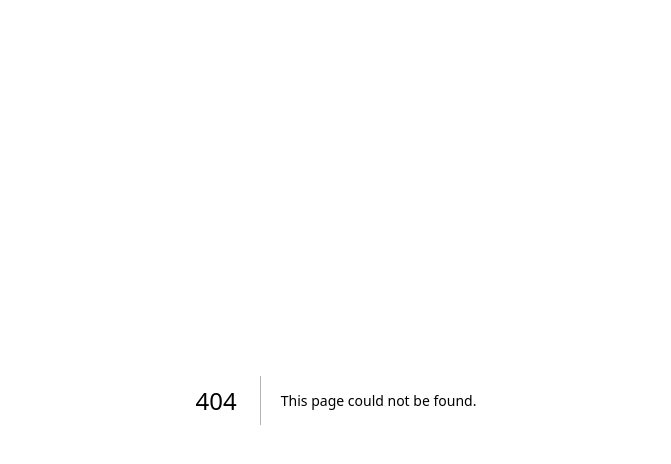
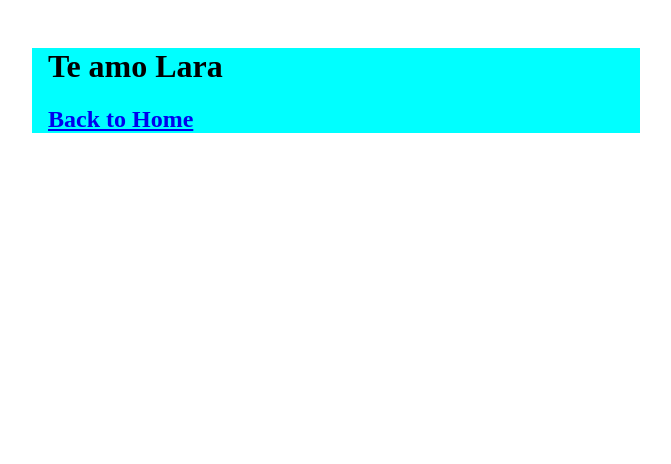
Before and after one commit to victorlhp/nextblog, a Next.js app: page /posts/second-post in a window 1280 px wide. Before the commit this address had no page. Shown: the top 464 px of the page, without its empty margins (304-975 px from the left). Built offline with nearby package versions, Linux system fonts and the light colour scheme.

Commit message:
criação de second post

```diff
--- /dev/null
+++ b/pages/posts/second-post.js
@@ -0,0 +1,27 @@
+import Head from 'next/head';
+import Layout from '../../components/layout';
+import Script from 'next/script';
+import Link from 'next/link';
+
+export default function SecondPost() {
+    return (
+
+      <Layout>
+        <Head>
+          <title>Second Post</title>
+        </Head>
+        <Script
+          src="https://connect.facebook.net/en_US/sdk.js"
+          strategy="lazyOnload"
+          onLoad={() =>
+            console.log(`script loaded correctly, window.FB has been populated`)
+          }
+        />
+        <h1>Te amo Lara</h1>
+        <h2>
+          <Link href="/">Back to Home</Link>
+        </h2>
+      </Layout>
+
+    );
+  }
```
Also changed, not shown: pages/posts/first-post.js (+5 -5 lines).
